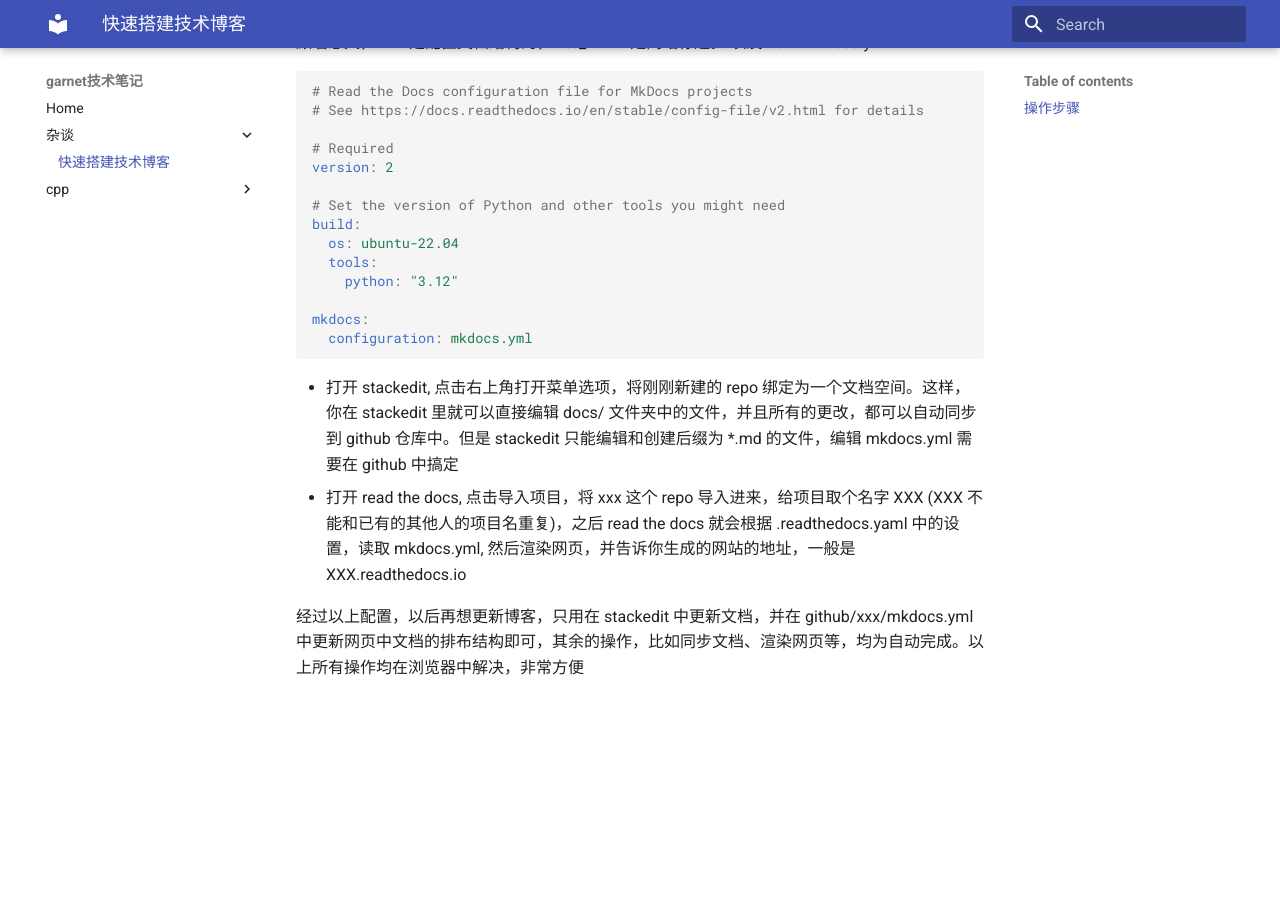
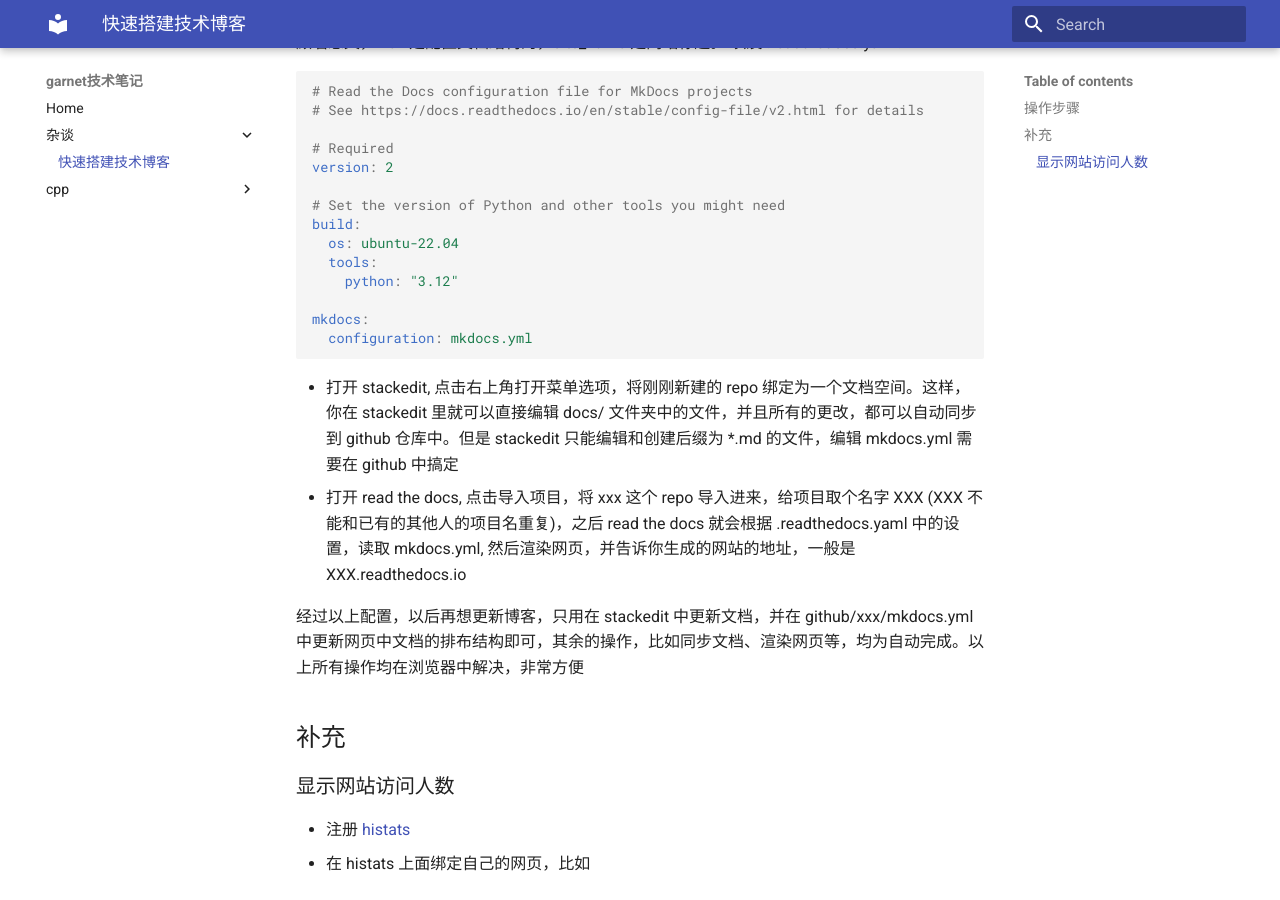
Before and after one commit to ymma98/technotes, an MkDocs documentation site: the page built from docs/杂谈/快速搭建技术博客.md, in a window 1280 px wide and 900 px high, scrolled down 1098 px. Built offline with MkDocs 1.6.1 and Material for MkDocs 9.7.7, drawn with Linux system fonts in a browser that asks for light colours; before the commit the page ends 1802 px from its top, so only the background shows below that.

Commit message:
docs/杂谈/快速搭建技术博客.md updated from https://stackedit.cn/

```diff
--- a/docs/杂谈/快速搭建技术博客.md
+++ b/docs/杂谈/快速搭建技术博客.md
@@ -55,10 +55,17 @@ mkdocs:
 经过以上配置，以后再想更新博客，只用在 stackedit 中更新文档，并在 github/xxx/mkdocs.yml 中更新网页中文档的排布结构即可，其余的操作，比如同步文档、渲染网页等，均为自动完成。以上所有操作均在浏览器中解决，非常方便
 
 
+## 补充
+
+### 显示网站访问人数
+
+* 注册 [histats](https://www.histats.com/)
+* 在 histats 上面绑定自己的网页，比如
+
 
 
 
 <!--stackedit_data:
-eyJoaXN0b3J5IjpbMTEyNzA3OTc3MCwxMzMzODc4MzQsMTI3OD
-c2MDI3NCwtMjAyMDkyNzI3M119
+eyJoaXN0b3J5IjpbLTgyMzI5MTE0OSwxMTI3MDc5NzcwLDEzMz
+M4NzgzNCwxMjc4NzYwMjc0LC0yMDIwOTI3MjczXX0=
 -->
```
